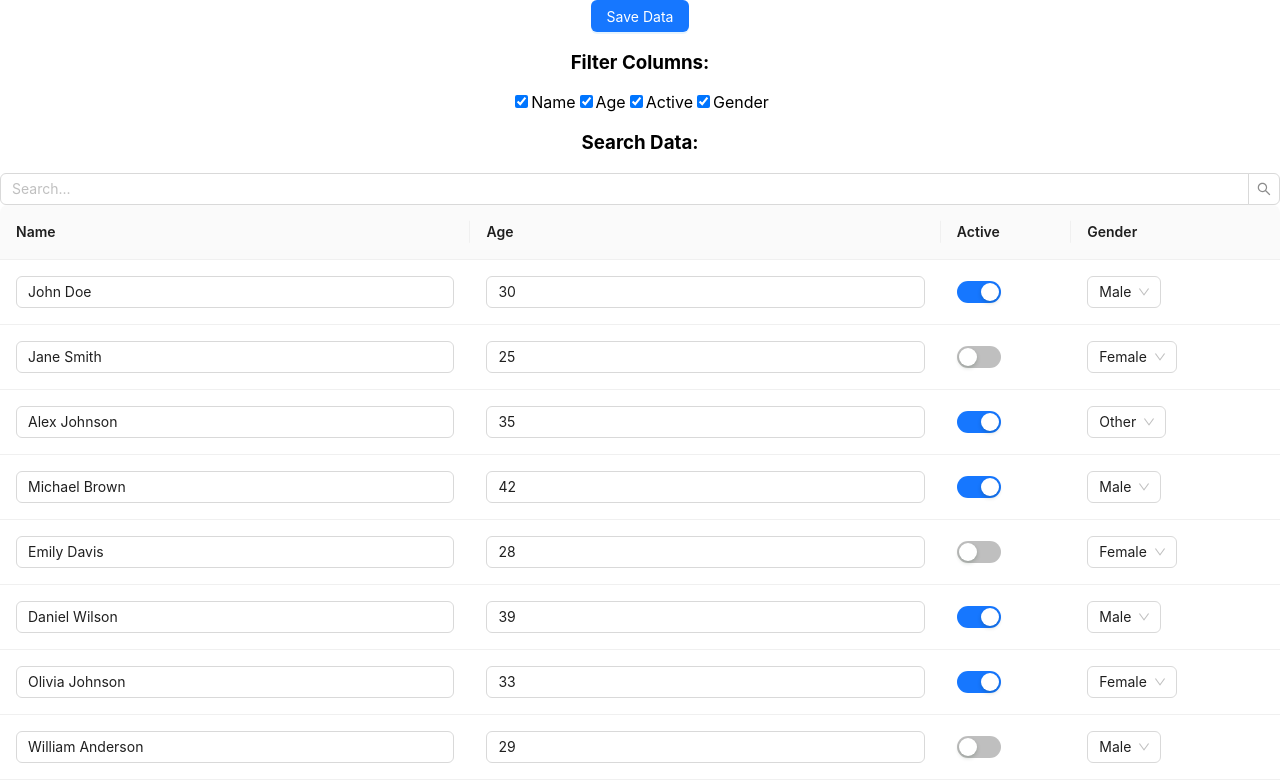
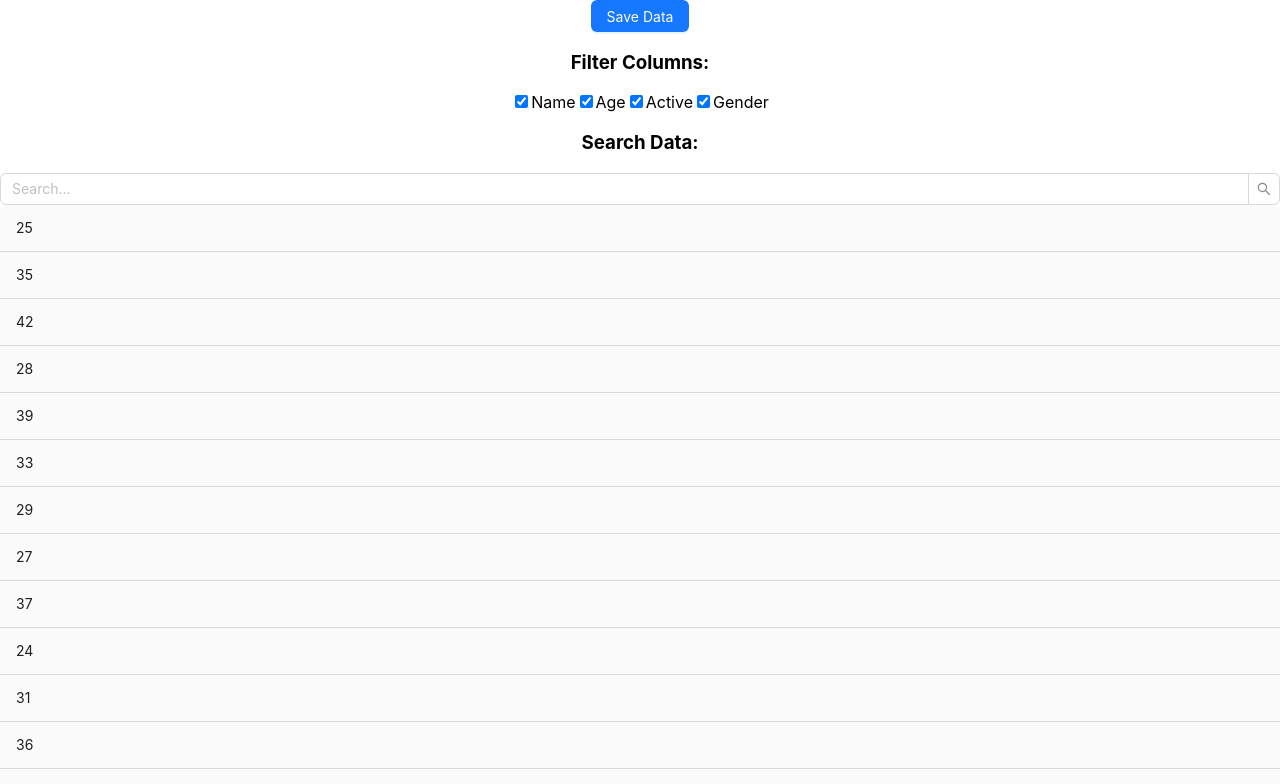
Before and after one commit to RomanDrevo/cemento, a React (Create React App) app: page / in a window 1280 px wide. Shown: the top 784 px of the page. Built offline with nearby package versions, Linux system fonts and the light colour scheme.

Commit message:
collapse by groups

```diff
--- a/src/App.tsx
+++ b/src/App.tsx
@@ -8,6 +8,7 @@ import { configureStore } from '@reduxjs/toolkit';
 import { persistStore, persistReducer } from 'redux-persist';
 import storage from 'redux-persist/lib/storage';
 import {PersistGate} from "redux-persist/integration/react";
+import GroupTable from "./components/GroupTable";
 
 
 const persistConfig = {
@@ -33,8 +34,9 @@ function App() {
       <Provider store={store}>
           <PersistGate loading={null} persistor={persistor}>
             <div className="App">
-      <DynamicTable {...dataset4} />
-    </div>
+                <DynamicTable {...dataset4} />
+                {/*<GroupTable  />*/}
+            </div>
           </PersistGate>
       </Provider>
   );
--- a/src/components/DynamicTable.tsx
+++ b/src/components/DynamicTable.tsx
@@ -1,5 +1,5 @@
 import React, { useEffect, useState } from 'react';
-import { Table, Input, Button, Select, Switch } from 'antd';
+import {Table, Input, Button, Select, Switch, Collapse} from 'antd';
 import { Column, RowData, TableData } from "../types";
 import { useDispatch, useSelector } from 'react-redux';
 import {
@@ -11,9 +11,15 @@ import {
 } from '../store/tableDataSlice';
 import FilterColumns from "./FilterColumns";
 import SearchData from "./SearchData";
+import {ColumnType} from "antd/lib/table";
+
+const { Panel } = Collapse;
+
 
 const DynamicTable: React.FC<TableData> = ({ columns, data }) => {
     const [editedData, setEditedData] = useState<RowData[]>(data);
+    const [expandedGroups, setExpandedGroups] = useState<string[]>([]);
+
 
     const dispatch = useDispatch();
 
@@ -135,6 +141,67 @@ const DynamicTable: React.FC<TableData> = ({ columns, data }) => {
 
     const filteredColumnsData = columns.filter((column) => !filteredColumns.includes(column.id));
     const filteredData = filterData(editedData, searchQuery);
+    const dataSource = filteredData.map((row) => ({ key: row.id, ...row }));
+
+    const groupRows = (rows: any[], columnId: string) => {
+        const groups: any[] = [];
+        let currentGroup: any[] = [];
+        let prevValue: any = null;
+
+        rows.forEach((row) => {
+            const value = row[columnId];
+
+            if (value !== prevValue) {
+                if (currentGroup.length > 0) {
+                    groups.push({ key: prevValue, rows: currentGroup });
+                    currentGroup = [];
+                }
+
+                prevValue = value;
+            }
+
+            currentGroup.push(row);
+        });
+
+        if (currentGroup.length > 0) {
+            groups.push({ key: prevValue, rows: currentGroup });
+        }
+
+        return groups;
+    };
+    console.log(columns);
+    const groupedData = groupRows(dataSource, columns[1].id);
+    console.log('--->>>groupedData: ', groupedData);
+
+
+    const renderGroup = (group: any) => (
+        <Panel
+            header={group.key}
+            key={group.key}
+            showArrow={false}
+            collapsible="header"
+        >
+            <Table
+                dataSource={group.rows}
+                pagination={false}
+                showHeader={true} // Set showHeader to true
+                size="middle"
+            >
+                {filteredColumnsData.map((column) => (
+                    <Table.Column
+                        title={column.title}
+                        dataIndex={column.id}
+                        key={column.id}
+                        render={(text: any, record: RowData) =>
+                            renderCell(column, text, record)
+                        }
+                    />
+                ))}
+            </Table>
+        </Panel>
+    );
+
+
 
     return (
         <div>
@@ -149,18 +216,14 @@ const DynamicTable: React.FC<TableData> = ({ columns, data }) => {
             {/* Search Data component */}
             <SearchData searchQuery={searchQuery} handleSearchQueryChange={handleSearchQueryChange} />
 
-            {/* Table component */}
-            <Table
-                dataSource={filteredData}
-                columns={filteredColumnsData.map((column) => ({
-                    title: column.title,
-                    dataIndex: column.id,
-                    key: column.id,
-                    render: (text: any, record: RowData) => renderCell(column, text, record),
-                }))}
-                pagination={false}
-                rowKey="id"
-            />
+            <Collapse
+                bordered={false}
+                activeKey={expandedGroups}
+                onChange={(keys) => setExpandedGroups(keys as string[])}
+            >
+                {groupedData.map((group) => renderGroup(group))}
+            </Collapse>
+
         </div>
     );
 };
--- /dev/null
+++ b/src/components/GroupTable.tsx
@@ -0,0 +1,137 @@
+import React, {useState} from 'react';
+import { Table, Collapse } from 'antd';
+import { ColumnType } from 'antd/lib/table';
+import { TableData } from '../types';
+
+const { Panel } = Collapse;
+
+const columns = [
+    {
+        id: 'category',
+        ordinalNo: 1,
+        title: 'Category',
+        type: 'string',
+        width: 150,
+    },
+    {
+        id: 'name',
+        ordinalNo: 2,
+        title: 'Name',
+        type: 'string',
+        width: 200,
+    },
+    {
+        id: 'price',
+        ordinalNo: 3,
+        title: 'Price',
+        type: 'number',
+        width: 100,
+    },
+];
+
+const data = [
+    {
+        id: '1',
+        category: 'Fruit',
+        name: 'Apple',
+        price: 1.99,
+    },
+    {
+        id: '2',
+        category: 'Fruit',
+        name: 'Banana',
+        price: 0.99,
+    },
+    {
+        id: '3',
+        category: 'Vegetable',
+        name: 'Carrot',
+        price: 0.5,
+    },
+    {
+        id: '4',
+        category: 'Vegetable',
+        name: 'Broccoli',
+        price: 1.5,
+    },
+];
+const GroupTable: React.FC = () => {
+    const [expandedGroups, setExpandedGroups] = useState<string[]>([]);
+
+    const dataSource = data.map((row) => ({ key: row.id, ...row }));
+    console.log(dataSource);
+    const renderCell = (value: any, record: any, index: number) => ({
+        children: value,
+        props: {
+            colSpan: 1,
+            rowSpan: record.rowSpan || 1,
+        },
+    });
+
+
+    const groupRows = (rows: any[], columnId: string) => {
+        const groups: any[] = [];
+        let currentGroup: any[] = [];
+        let prevValue: any = null;
+
+        rows.forEach((row) => {
+            const value = row[columnId];
+
+            if (value !== prevValue) {
+                if (currentGroup.length > 0) {
+                    groups.push({ key: prevValue, rows: currentGroup });
+                    currentGroup = [];
+                }
+
+                prevValue = value;
+            }
+
+            currentGroup.push(row);
+        });
+
+        if (currentGroup.length > 0) {
+            groups.push({ key: prevValue, rows: currentGroup });
+        }
+
+        return groups;
+    };
+
+    const groupedData = groupRows(dataSource, columns[0].id);
+
+    const tableColumns: ColumnType<any>[] = columns.map((column) => ({
+        title: column.title,
+        dataIndex: column.id,
+        key: column.id,
+        render: (value: any, record: any, index: number) =>
+            renderCell(value, record, index),
+    }));
+
+    const renderGroup = (group: any) => (
+        <Panel
+            header={group.key}
+            key={group.key}
+            showArrow={false}
+            collapsible="header"
+        >
+            <Table
+                dataSource={group.rows}
+                columns={tableColumns}
+                pagination={false}
+                showHeader={false}
+                size="middle"
+            />
+        </Panel>
+    );
+
+    return (
+        <Collapse
+            bordered={false}
+            activeKey={expandedGroups}
+            onChange={(keys) => setExpandedGroups(keys as string[])}
+        >
+            {groupedData.map((group) => renderGroup(group))}
+        </Collapse>
+    );
+};
+
+export default GroupTable;
--- a/src/mocks.ts
+++ b/src/mocks.ts
@@ -155,7 +155,7 @@ export const dataset4: TableData = {
         {
             id: "1",
             name: "John Doe",
-            age: 30,
+            age: 25,
             active: true,
             gender: "Male",
         },
```
